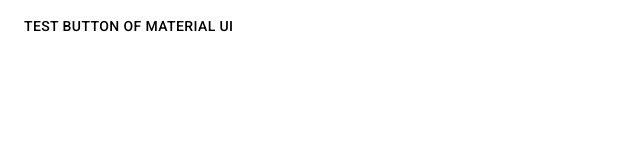
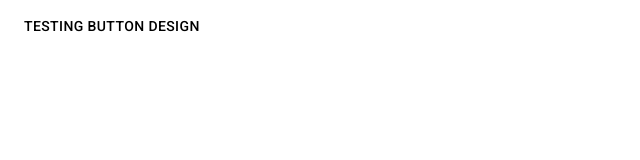
Before and after one commit to oliveirascof/personal-web, a React (Vite) app: page / in a window 1280 px wide. Shown: the top 160 px of the page, without its empty margins (0-640 px from the left). Built offline with nearby package versions, Linux system fonts and the light colour scheme.

Commit message:
initial commit

```diff
--- a/src/App.jsx
+++ b/src/App.jsx
@@ -3,7 +3,7 @@
 
 function App() {
   return (
-    <Button variant="primary"> Test Button of Material UI</Button>
+    <Button variant="secondary"> Testing button design</Button>
   )
 }
 
```
Also changed, not shown: 1 other file (tests, documents, lock files or other folders).
